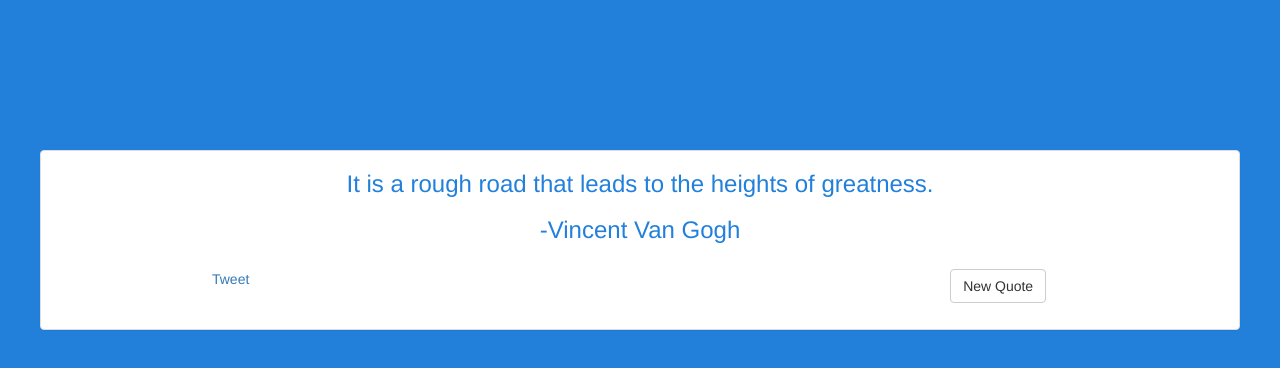
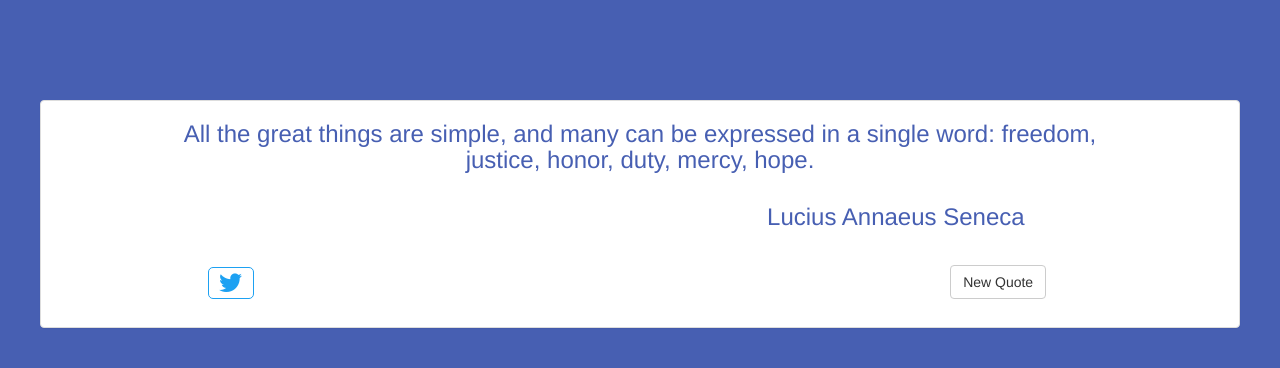
Before and after one commit to archelon14/quote, a plain HTML site: page index.html in a window 1280 px wide. Drawn offline with nearby package versions, Linux system fonts and the light colour scheme.

Commit message:
Finally got the twitter button to work.

```diff
--- a/css/quote.css
+++ b/css/quote.css
@@ -1,11 +1,19 @@
 body {
-  background-color: #2280db;
-  color: #2280db;
+  background-color: #475fb2;
+  color: #475fb2;
   margin: 25px;
 }
 
 .generate {
-  color: #2280db;
+  color: #45309c;
+}
+
+.twitter-btn {
+  font-size: 26px;
+  color: #1da1f2;
+  border: 1px solid #1da1f2;
+  border-radius: 5px;
+  padding: 0px 10px;
 }
 
 .space {
@@ -13,5 +21,5 @@ body {
 }
 
 .extraSpace {
-  margin: 125px 0px;
+  margin: 75px 0px;
 }
--- a/index.html
+++ b/index.html
@@ -10,6 +10,7 @@
   <title>quote</title>
   <!-- Bootstrap core CSS -->
   <link href="css/bootstrap.min.css" rel="stylesheet">
+  <link rel="stylesheet" href="https://maxcdn.bootstrapcdn.com/font-awesome/4.4.0/css/font-awesome.min.css">
   <!-- Custom styles for this template -->
   <link href="css/quote.css" rel="stylesheet">
 </head>
@@ -17,16 +18,26 @@
   <div class="container-fluid text-center">
   <div class="extraSpace"></div>
   <div class="panel panel-default">
-    <h3 id="quote">Quote</h3>
-    <h3 id="author">- Author</h3>
+    <div class="row">
+      <div class="col-xs-1"></div>
+      <div class="col-xs-10"><h3 id="quote">Quote</h3></div>
+      <div class="col-xs-1"></div>
+    </div>
+    <div class="row">
+      <div class="col-xs-6"></div>
+      <div class="col-xs-5"><h3 id="author">Author</h3></div>
+      <div class="col-xs-1"></div>
+    </div>
     <div class="space"></div>
     <div class="row">
-      <div class="col-xs-4">
-        <a class="twitter-share-button" href="https://twitter.com/intent/tweet" data-size="large">Tweet</a>
+      <div class="col-xs-4" id="twitDiv">
+        <a class="twitter-btn" id="twitQuote" target="_blank" >
+          <i class="fa fa-twitter"></i>
+        </a>
       </div>
       <div class="col-xs-4"></div>
       <div class="col-xs-3">
-        <button class="btn btn-default newQuote" onclick="newQuote()">New Quote</button>
+        <button id="newQuote" class="btn btn-default newQuote" onclick="newQuote()">New Quote</button>
       </div>
       <div class="col-xs-4"></div>
     </div>
--- a/js/quote.js
+++ b/js/quote.js
@@ -1,7 +1,6 @@
 //jQuery
 $(document).ready(function(){
-  $("#quote").html(quotes[randomRange(0, 9)]["quote"]);
-  $("#author").html("-" + quotes[randomRange(0, 9)]["author"]);
+  newQuote();
 });
 
 //JavaScript
@@ -54,30 +53,11 @@ var quotes = [
   }
 ];
 
+var quote;
+var author;
 function newQuote(){
-  document.getElementById("quote").innerHTML = quotes[randomRange(0, 9)]["quote"];
-  document.getElementById("author").innerHTML = "-" + quotes[randomRange(0, 9)]["author"];
+  quote = document.getElementById("quote").innerHTML = quotes[randomRange(0, 9)]["quote"];
+  author = document.getElementById("author").innerHTML = quotes[randomRange(0, 9)]["author"];
+
+  $('#twitQuote').attr('href', 'https://twitter.com/intent/tweet?hashtags=quotes&related=freecodecamp&text=' + encodeURIComponent('"' + quote + '" ' + author));
 }
-
-//Twitter API
-window.twttr = (function(d, s, id) {
-  var js, fjs = d.getElementsByTagName(s)[0],
-    t = window.twttr || {};
-  if (d.getElementById(id)) return t;
-  js = d.createElement(s);
-  js.id = id;
-  js.src = "https://platform.twitter.com/widgets.js";
-  fjs.parentNode.insertBefore(js, fjs);
-
-  t._e = [];
-  t.ready = function(f) {
-    t._e.push(f);
-  };
-
-  return t;
-}(document, "script", "twitter-wjs"));
-
-//Quote API
-// $.getJSON("http://quotesondesign.com/wp-json/posts?filter[orderby]=rand&filter[posts_per_page]=" + randomRange(1, 25) + "&callback=", function(a) {
-//   $(".quote").append(a[0].content + "<p>&mdash; " + a[0].title + "</p>")
-// });
```
